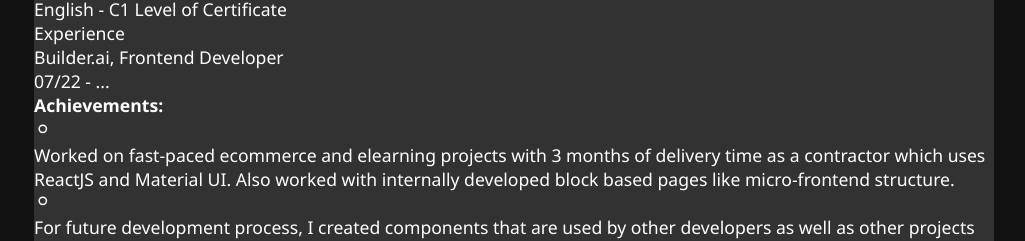
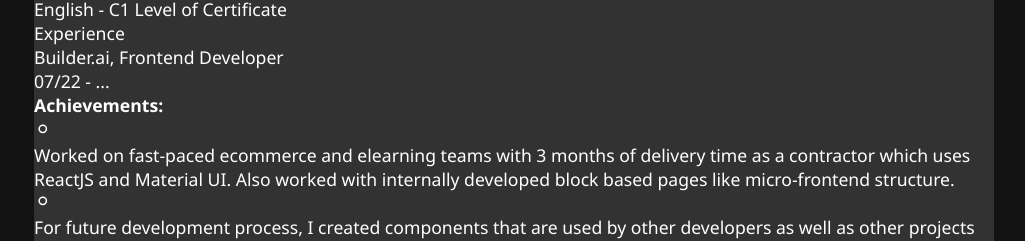
Before and after one commit to BurakBal96/burak-bal-resume, a React (Create React App) app: page / in a window 1280 px wide. Shown: the part 1691-1932 px from the top of the page, without its empty margins (126-1151 px from the left). Built offline with nearby package versions, Linux system fonts and the light colour scheme.

Commit message:
experience typo fix

```diff
--- a/src/Pages/Resume/Sections/Experience.js
+++ b/src/Pages/Resume/Sections/Experience.js
@@ -68,7 +68,7 @@ const ExperienceEntry = ({ firm, position, date, achievements, technologies, tec
 };
 
 const builderAiAchievements = [
-    'Worked on fast-paced ecommerce and elearning projects with 3 months of delivery time as a contractor which uses ReactJS and Material UI. Also worked with internally developed block based pages like micro-frontend structure.',
+    'Worked on fast-paced ecommerce and elearning teams with 3 months of delivery time as a contractor which uses ReactJS and Material UI. Also worked with internally developed block based pages like micro-frontend structure.',
     'For future development process, I created components that are used by other developers as well as other projects and also worked on optimizing the code structure to be more maintainable and reusable.',
     'Reviewed and improved the code quality of other developers and also guided them to apply better solutions.',
     'Wrote unit tests and integration tests which has at least 80% coverage.'
```
